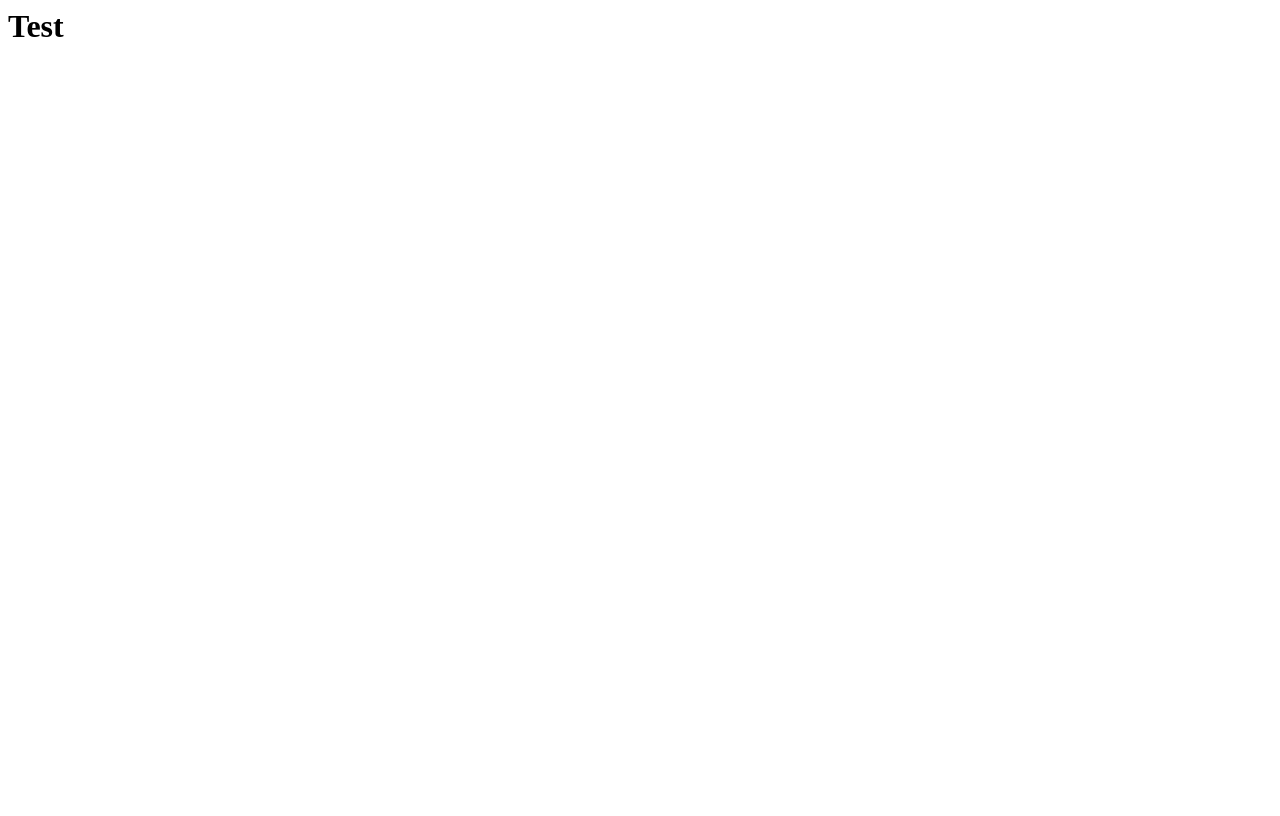
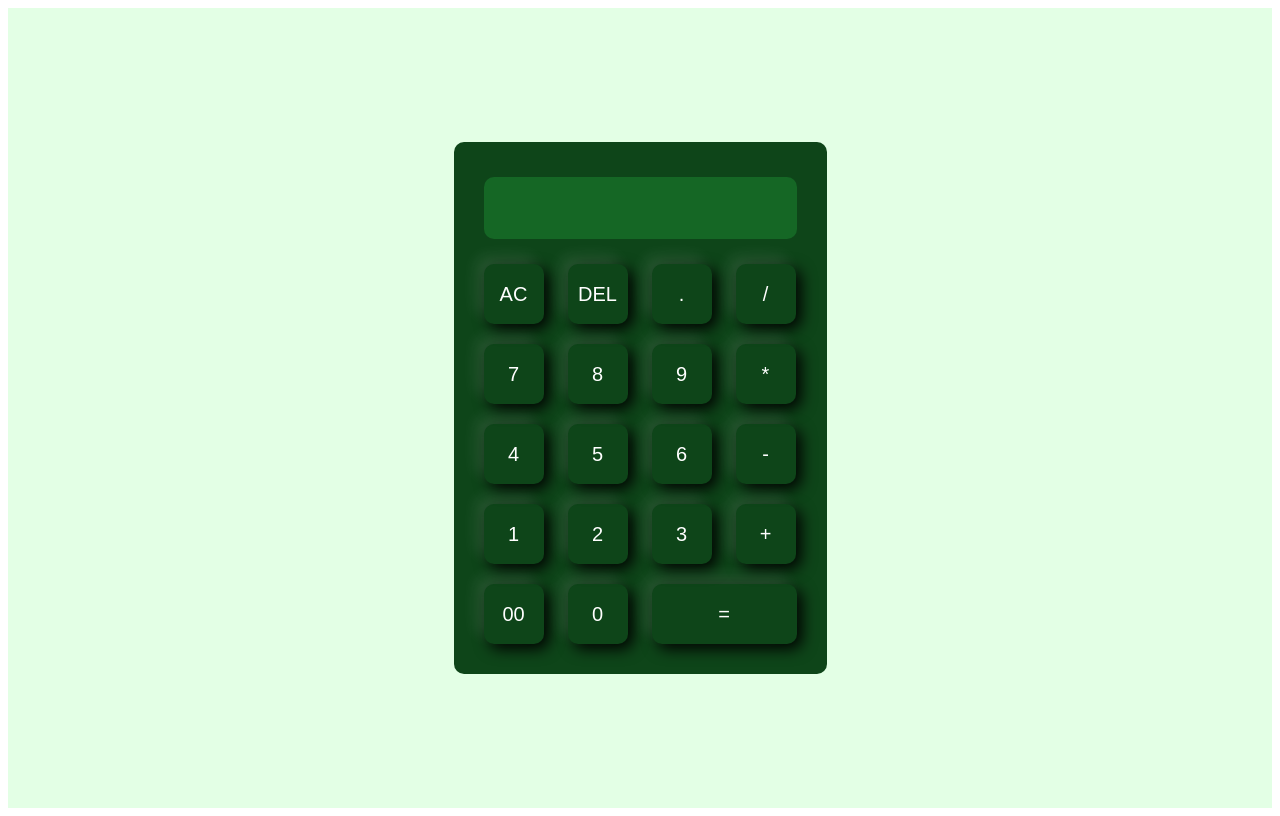
Before and after one commit to GabrielKrishnadasan/HTMLCalculator, a plain HTML site: page index.html in a window 1280 px wide. Drawn offline with Linux system fonts and the light colour scheme.

Commit message:
Made the calculator

```diff
--- a/index.html
+++ b/index.html
@@ -1 +1,51 @@
-<h1>Test</h1>
+<!DOCTYPE html>
+<html lang="en">
+<head>
+    <link rel="stylesheet" href="styles.css">
+    <meta charset="UTF-8">
+    <meta name="viewport" content="width=device-width, initial-scale=1.0">
+    <title>HTMLCalculator</title>
+</head>
+<body>
+
+    <div class="container">
+        <div class="calculator">
+            <form>
+                <div class="display">
+                    <input type="text" name = "display">
+                </div>
+                <div>
+                    <input type="button" value = "AC" onclick="display.value = '' ">
+                    <input type="button" value = "DEL" onclick="display.value = display.value.toString().slice(0, -1) ">
+                    <input type="button" value = "." onclick="display.value += '.' ">
+                    <input type="button" value = "/" onclick="display.value += '/' ">
+                </div>
+                <div>
+                    <input type="button" value = "7" onclick="display.value += '7' ">
+                    <input type="button" value = "8" onclick="display.value += '8' ">
+                    <input type="button" value = "9" onclick="display.value += '9' ">
+                    <input type="button" value = "*" onclick="display.value += '*' ">
+                </div>
+                <div>
+                    <input type="button" value = "4" onclick="display.value += '4' ">
+                    <input type="button" value = "5" onclick="display.value += '5' ">
+                    <input type="button" value = "6" onclick="display.value += '6' ">
+                    <input type="button" value = "-" onclick="display.value += '-' ">
+                </div>
+                <div>
+                    <input type="button" value = "1" onclick="display.value += '1' ">
+                    <input type="button" value = "2" onclick="display.value += '2' ">
+                    <input type="button" value = "3" onclick="display.value += '3' ">
+                    <input type="button" value = "+" onclick="display.value += '+' ">
+                </div>
+                <div>
+                    <input type="button" value = "00" onclick="display.value += '00' ">
+                    <input type="button" value = "0" onclick="display.value += '0' ">
+                    <input type="button" value = "=" onclick="display.value = eval(display.value)" class="equal">
+                </div>
+            </form>
+        </div>
+    </div>
+
+</body>
+</html>
--- /dev/null
+++ b/styles.css
@@ -0,0 +1,47 @@
+.container {
+    width: 100%;
+    height: 100vh;
+    background: #e3ffe5;
+    display: flex;
+    justify-content: center;
+    align-items: center;
+}
+
+.calculator {
+    background: #0e4519;
+    padding: 20px;
+    border-radius: 10px;
+}
+
+.calculator form input {
+    border: 0;
+    outline: 0;
+    width: 60px;
+    height: 60px;
+    border-radius: 10px;
+    box-shadow: -8px -8px 15px rgba(255, 255, 255, 0.1), 5px 5px 15px rgba(0, 0, 0, 2);
+    background: transparent;
+    font-size: 20px;
+    color: #FFF;
+    cursor: pointer;
+    margin: 10px;
+}
+
+form .display {
+    display: flex;
+    justify-content: flex-end;
+    margin: 5px 0;
+}
+
+form .display input {
+    text-align: right;
+    flex: 1;
+    font-size: 45px;
+    box-shadow: none;
+    background: #156725
+}
+
+form input.equal {
+    width: 145px;
+
+}
```
